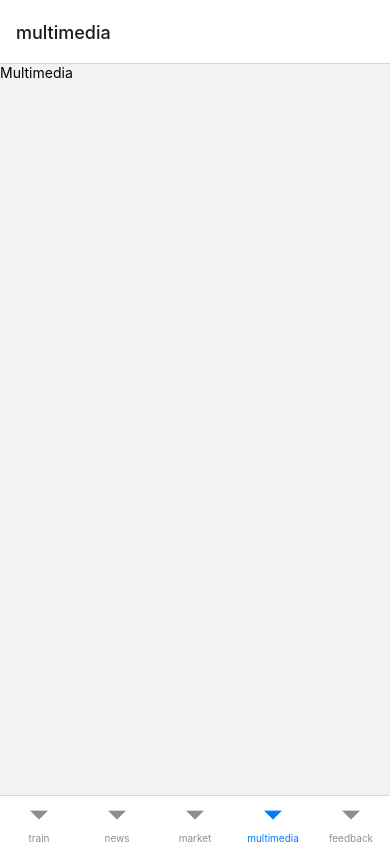
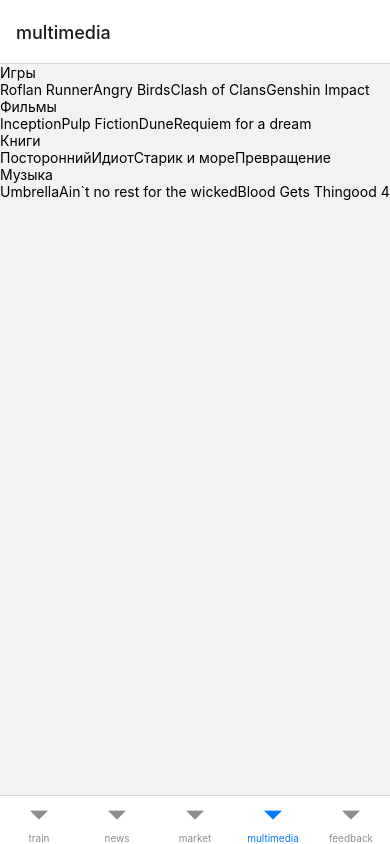
Before and after one commit to v1vaGIT/winrepo, a React Native app in the folder client/: screen /multimedia in a window 390 px wide. Built offline with nearby package versions, Linux system fonts and the light colour scheme.

Commit message:
добавил мультимедиа

```diff
--- /dev/null
+++ b/client/data/multimedia_data.js
@@ -0,0 +1,98 @@
+export const multimedia_data = [
+  {
+    id: '010',
+    title: 'Игры',
+    options: [
+      {
+        id: '011',
+        title: 'Roflan Runner'
+      },
+      {
+        id: '012',
+        title: 'Angry Birds'
+      },
+      {
+        id: '013',
+        title: 'Clash of Clans'
+      },
+      {
+        id: '014',
+        title: 'Genshin Impact'
+      }
+    ]
+  },
+  {
+    id: '020',
+    title: 'Фильмы',
+    options: [
+      {
+        id: '021',
+        title: 'Inception'
+      },
+      {
+        id: '022',
+        title: 'Pulp Fiction'
+      },
+      {
+        id: '023',
+        title: 'Dune'
+      },
+      {
+        id: '024',
+        title: 'Requiem for a dream'
+      }
+    ]
+  },
+  {
+    id: '030',
+    title: 'Книги',
+    options: [
+      {
+        id: '031',
+        title: 'Посторонний',
+        bookAuthor: 'Альбер Камю'
+      },
+      {
+        id: '032',
+        title: 'Идиот',
+        bookAuthor: 'Достоевский Ф. М.'
+      },
+      {
+        id: '033',
+        title: 'Старик и море',
+        bookAuthor: 'Эрнест Хемнгуэй'
+      },
+      {
+        id: '034',
+        title: 'Превращение',
+        bookAuthor: 'Франц Кафка'
+      }
+    ]
+  },
+  {
+    id: '040',
+    title: 'Музыка',
+    options: [
+      {
+        id: '041',
+        title: 'Umbrella',
+        musicAuthor: 'Rhianna'
+      },
+      {
+        id: '042',
+        title: 'Ain`t no rest for the wicked',
+        musicAuthor: 'Cage the Elephant'
+      },
+      {
+        id: '043',
+        title: 'Blood Gets Thin',
+        musicAuthor: 'Pete & The Pirates'
+      },
+      {
+        id: '044',
+        title: 'good 4 u',
+        musicAuthor: 'Olivia Rodrigo'
+      }
+    ]
+  }
+]
--- a/client/screens/Tabs/Multimedia.js
+++ /dev/null
@@ -1,10 +0,0 @@
-import React from "react";
-import { View, Text } from 'react-native';
-
-export const Multimedia = () => {
-  return (
-    <View>
-      <Text>Multimedia</Text>
-    </View>
-  )
-}
--- /dev/null
+++ b/client/screens/Tabs/MultimediaStack.js
@@ -0,0 +1,49 @@
+import { createNativeStackNavigator } from "@react-navigation/native-stack";
+import React from "react";
+import { View, Text, FlatList, ScrollView, TouchableOpacity } from 'react-native';
+import { multimedia_data } from "../../data/multimedia_data";
+
+const MultimediaItemCard = ({ route }) => {
+  const { title } = route.params
+  return (
+    <Text>{title}</Text>
+  )
+}
+const Multimedia = ({ navigation }) => {
+  const renderItem = ({ item }) => {
+    return (
+      <View>
+        <Text>{item.title}</Text>
+        <ScrollView horizontal>
+          {item.options.map(x => {
+            return (
+              <TouchableOpacity onPress={() => navigation.navigate('media-item-card', {
+                title: x.title
+              })}>
+                <Text>{x.title}</Text>
+              </TouchableOpacity>
+            )
+          })}
+        </ScrollView>
+    </View>
+    )
+  }
+  return (
+    <View>
+      <FlatList
+        data={multimedia_data}
+        renderItem={renderItem}
+        keyExtractor={x => x.id}
+      />
+    </View>
+  )
+}
+const MediaStack = createNativeStackNavigator()
+export const MultimediaStack = () => {
+  return (
+    <MediaStack.Navigator screenOptions={{headerShown: false}}>
+      <MediaStack.Screen name='multimedia' component={Multimedia} />
+      <MediaStack.Screen name='media-item-card' component={MultimediaItemCard} />
+    </MediaStack.Navigator>
+  )
+}
--- a/client/screens/Tabs/NewsStack.js
+++ b/client/screens/Tabs/NewsStack.js
@@ -43,9 +43,9 @@
 
 export const News = () => {
   return(
-    <NewsStack.Navigator>
+    <NewsStack.Navigator screenOptions={{headerShown: false}}>
       <NewsStack.Screen name='newslist' component={NewsList} />
-      <NewsStack.Screen name='article' component={Article} options={{headerShown: false}}/>
+      <NewsStack.Screen name='article' component={Article} />
     </NewsStack.Navigator>
   )
 }
--- a/client/screens/TabsScreens.js
+++ b/client/screens/TabsScreens.js
@@ -3,7 +3,7 @@
 import { View, Text } from 'react-native'
 import { Feedback } from "./Tabs/Feedback";
 import { MarketnCart } from "./Tabs/MarketnCart";
-import { Multimedia } from "./Tabs/Multimedia";
+import { MultimediaStack } from "./Tabs/MultimediaStack";
 import { News } from "./Tabs/NewsStack";
 import { Train } from "./Tabs/Train";
 
@@ -15,7 +15,7 @@
       <Tabs.Screen name='train' component={Train}/>
       <Tabs.Screen name='news' component={News} />
       <Tabs.Screen name='market' component={MarketnCart} options={{headerShown: false}}/>
-      <Tabs.Screen name='multimedia' component={Multimedia} />
+      <Tabs.Screen name='multimedia' component={MultimediaStack} />
       <Tabs.Screen name='feedback' component={Feedback} />
     </Tabs.Navigator>
   )
```
